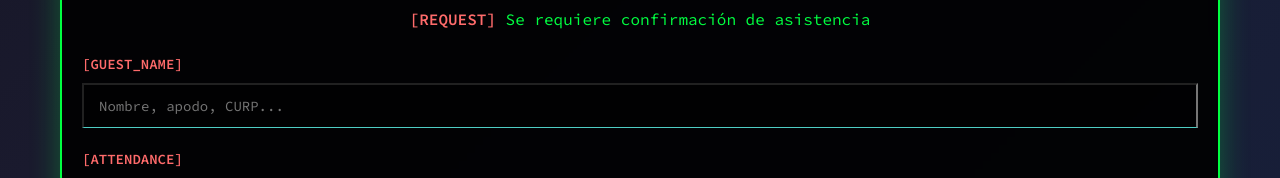
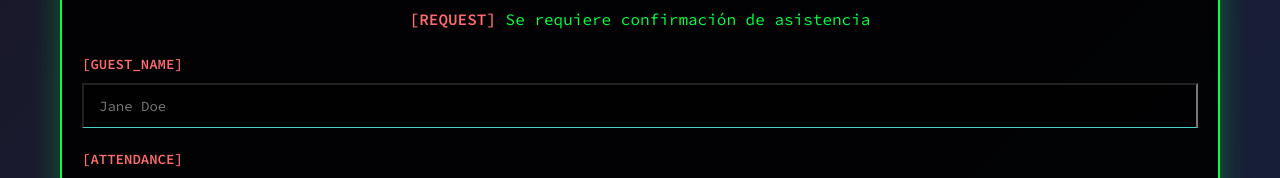
Before and after one commit to wichops/juliancito, a plain HTML site: page site/index.html in a window 1280 px wide. Shown: the part 1821-1999 px from the top of the page. Drawn offline with Linux system fonts and the light colour scheme.

Commit message:
make name required

```diff
--- a/site/index.html
+++ b/site/index.html
@@ -493,7 +493,7 @@
                         <form id="rsvpForm" class="rsvp-form" action="https://function-bun-production-8dc7.up.railway.app/rsvp" method="POST">
                             <div class="form-group">
                                 <label class="prompt">[GUEST_NAME]</label>
-                                <input type="text" id="name" name="name" autocomplete="false" placeholder="Nombre, apodo, CURP...">
+                                <input type="text" id="name" name="name" autocomplete="false" placeholder="Jane Doe" required>
                             </div>
 
                             <div class="form-group">
```
